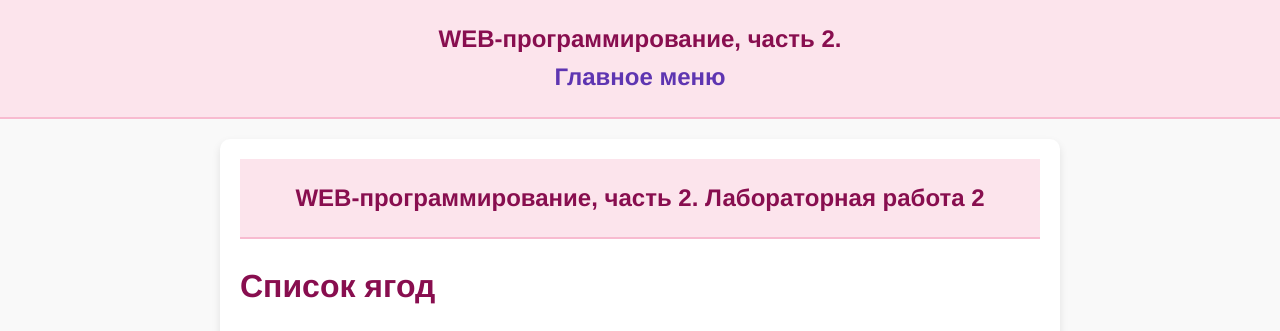
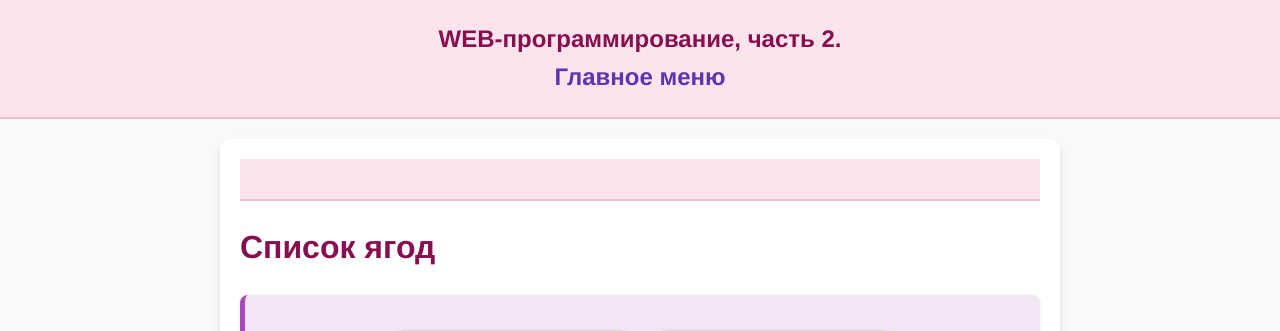
Before and after one commit to sm11rnova/web-programming-labs-2, a Flask app: page /lab2/berries in a window 1280 px wide. Shown: the top 331 px of the page. Run offline with Flask 3, Linux system fonts and the light colour scheme.

Commit message:
правки

```diff
--- a/templates/berries.html
+++ b/templates/berries.html
@@ -11,7 +11,6 @@
 </head>
 <body>
     <header>
-        WEB-программирование, часть 2. Лабораторная работа 2
     </header>
     <h1>Список ягод</h1>
     <div class="berry-list">
--- a/templates/example.html
+++ b/templates/example.html
@@ -11,7 +11,6 @@
 </head>
 <body>
     <header>
-        WEB-программирование, часть 2. {% if lab_number %}Лабораторная работа 2{% endif %}
     </header>
 
     <main>
```
